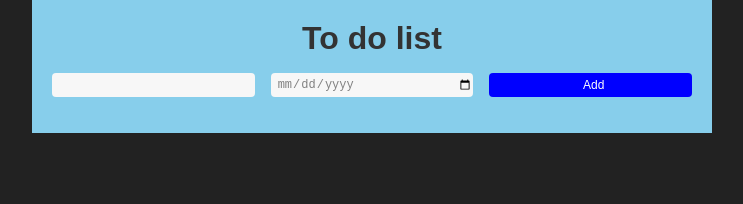
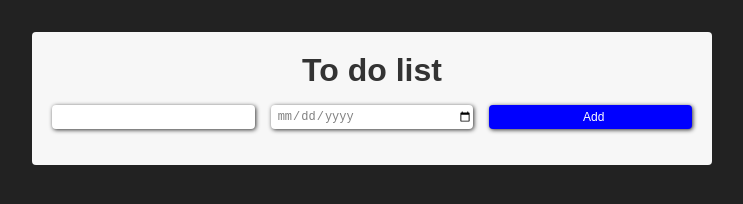
Before and after one commit to AungMyoAye101/javascript_beginner, a plain HTML site: page todolist/index.html in a window 1280 px wide. Shown: the whole page, without its empty margins (268-1011 px from the left). Drawn offline with Linux system fonts and the light colour scheme.

Commit message:
change style

```diff
--- a/todolist/index.html
+++ b/todolist/index.html
@@ -17,9 +17,11 @@
       .wrapper {
         max-width: 50vw;
         margin: 0 auto;
-        background-color: skyblue;
+        background-color: #f7f7f7;
         padding: 20px;
         color: black;
+        margin-top: 2rem;
+        border-radius: 4px;
       }
       h1 {
         text-align: center;
@@ -38,7 +40,8 @@
         border: none;
         outline: none;
         border-radius: 4px;
-        background-color: #f7f7f7;
+        background-color: #fff;
+        box-shadow: 1px 1px 4px #333;
       }
       input[type="button"] {
         background-color: blue;
@@ -59,6 +62,7 @@
         gap: 1rem;
         align-items: center;
         background-color: lightblue;
+        border-radius: 4px;
       }
       /* .list:nth-child(even) {
         background-color: skyblue;
```
